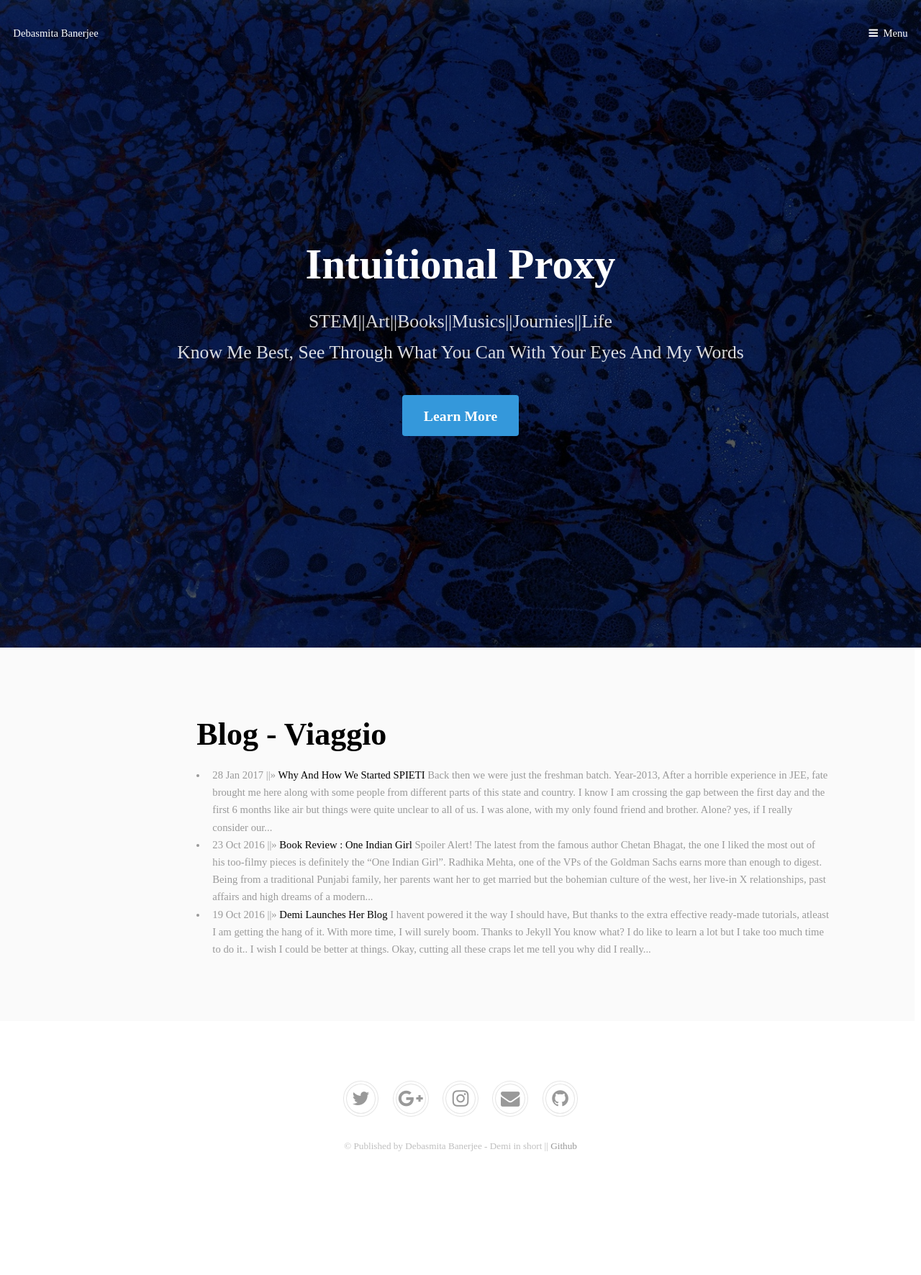
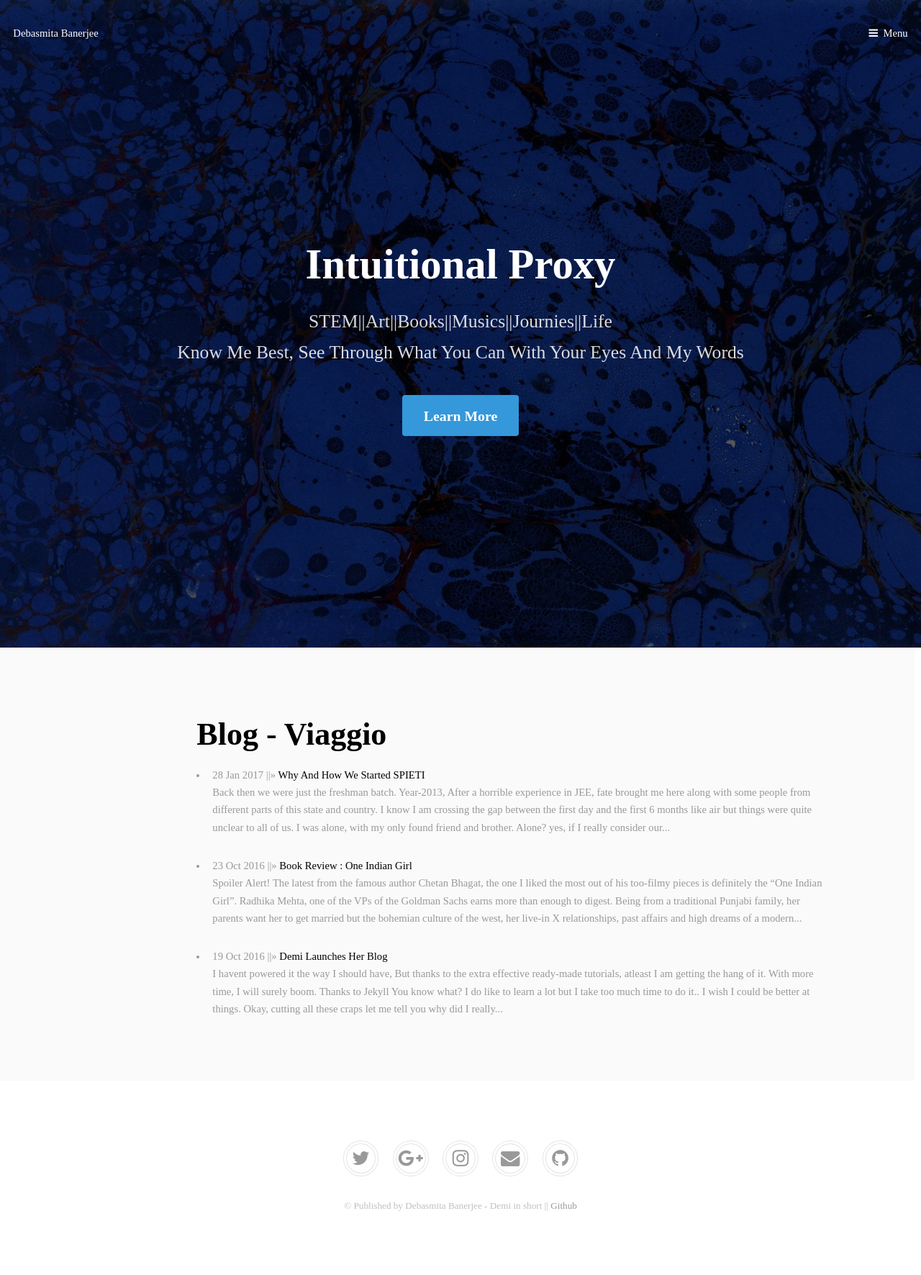
Before and after one commit to DarkDem/DarkDem.github.io, a Jekyll site: the page built from blog/index.html, in a window 1280 px wide. Shown: the whole page at 72% size. Built offline with Jekyll 4.4.1, drawn with Linux system fonts in a browser that asks for light colours; some web fonts are replaced; before the commit the page ends 1689 px from its top, so only the background shows below that.

Commit message:
Update index.html

```diff
--- a/blog/index.html
+++ b/blog/index.html
@@ -8,7 +8,7 @@ title: Blog - Viaggio
 	  {% for post in site.posts %}
 	    <li><span>{{ post.date | date_to_string }}</span> ||» <a href="{{ post.url }}" title="{{ post.title }}">{{ post.title }}</a>
 
-		    {{ post.content | strip_html | truncatewords:75 }}
+		    <br/><p>{{ post.content | strip_html | truncatewords:75 }}</p>
             </li>
 	  {% endfor %}
 	</ul>
```
